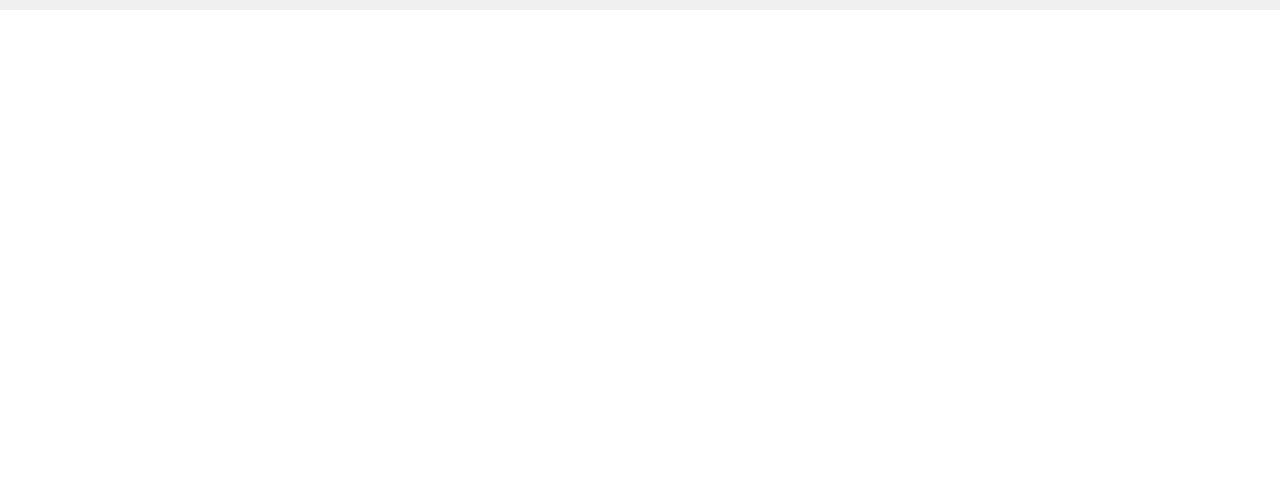
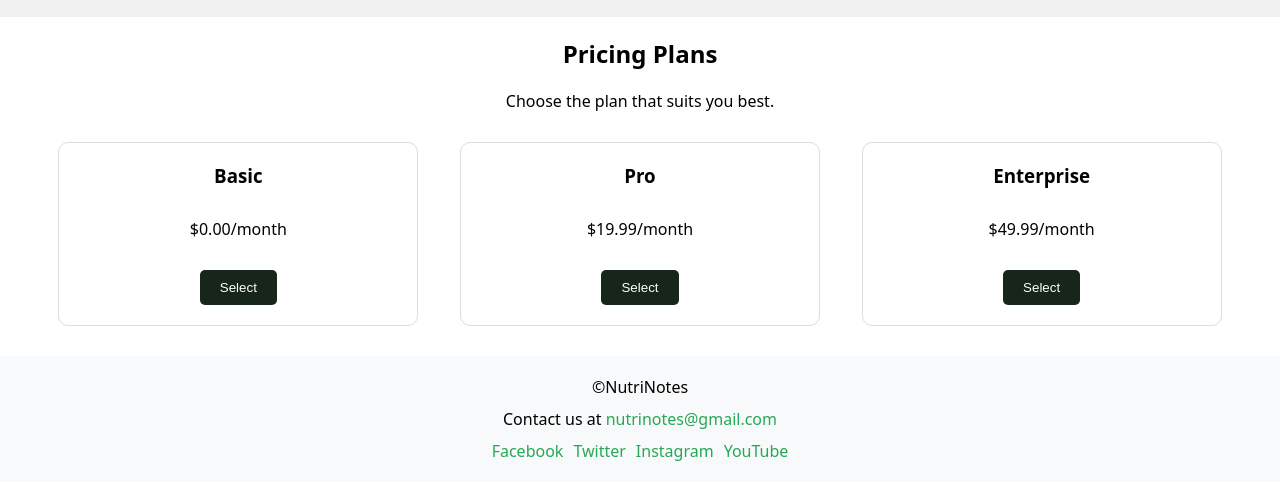
Before and after one commit to clizzix/genericapp, a plain HTML site: page index.html in a window 1280 px wide. Shown: the part 1421-1903 px from the top of the page. Before the commit the page ends 1431 px from the top, so only its background shows below. Drawn offline with Linux system fonts and the light colour scheme.

Commit message:
Applied even color styling and added footer section

```diff
--- a/index.html
+++ b/index.html
@@ -3,12 +3,12 @@
 <head>
     <meta charset="UTF-8">
     <meta name="viewport" content="width=device-width, initial-scale=1.0">
-    <title>genericapp</title>
+    <title>NutriNotes</title>
     <link rel="stylesheet" href="styles.css">
 </head>
 <body>
     <header>
-        <p class="product">Your cool product</p>
+        <p class="product">NutriNotes</p>
         <div>
             <ul class="nav">
                 <li><a href="#home">Home</a></li>
@@ -24,7 +24,7 @@
                 <p class="award">#1 Editors Choice App of 2025</p>
                 <h1>Some catchy line</h1>
                 <p class="hero-description">Some description of the app that is catchy and makes you want to use it.</p>
-                <button class="button">Try for free</button>
+                <a href="#tryout" class="button">Try for free</a>
             </div>
             <div class="demo">
                 <img src="demo-image.png" alt="Demo of the app" class="demo-image">
@@ -104,6 +104,38 @@
                     <p>Final argument that seals the deal.</p>
                 </div>
         </section>
+        <section id="prices">
+            <h2>Pricing Plans</h2>
+            <p>Choose the plan that suits you best.</p>
+            <div class="pricing-table">
+                <div class="pricing-plan" id="tryout">
+                    <h3>Basic</h3>
+                    <p>$0.00/month</p>
+                    <button class="button">Select</button>
+                </div>
+                <div class="pricing-plan">
+                    <h3>Pro</h3>
+                    <p>$19.99/month</p>
+                    <button class="button">Select</button>
+                </div>
+                <div class="pricing-plan">
+                    <h3>Enterprise</h3>
+                    <p>$49.99/month</p>
+                    <button class="button">Select</button>
+                </div>
+            </div>
+        </section>
     </main>
+    <footer>
+        <p>&copy;NutriNotes</p>
+        <p>Contact us at <a href="mailto:nutrinotes@gmail.com">nutrinotes@gmail.com</a>
+        </p>
+        <div class="social-media">
+            <a href="https://www.facebook.com" target="_blank">Facebook</a>
+            <a href="https://www.twitter.com" target="_blank">Twitter</a>
+            <a href="https://www.instagram.com" target="_blank">Instagram</a>
+            <a href="https://www.youtube.com" target="_blank">YouTube</a>
+        </div>
+    </footer>
 </body>
 </html>
--- a/styles.css
+++ b/styles.css
@@ -13,14 +13,15 @@ header {
     justify-content: space-between;
     align-items: center;
     padding: 10px 20px;
-    background-color: #f8f9fa;
+    background-color: #3b3e40;
     padding: 20px;
     text-align: center;
 }
-header p {
-    margin: 5px 0;
-    font-size: 1.2em;
-    color: #333;
+.product {
+    font-size: 1.5em;
+    font-weight: bold;
+    color: #26a854;
+    text-shadow: 1px 1px 2px rgba(0, 0, 0, 0.1);
 }
 .nav {
     display: flex;
@@ -36,14 +37,19 @@ header p {
 }
 .nav li {
     display: inline;
-    border: solid 1px #007bff;
+    border: solid 1px #17251a;
+    background-color: #17251a;
     border-radius: 5px;
     padding: 10px 15px;
 }
 .nav a {
     text-decoration: none;
-    color: #007bff;
+    color: #e3e5e6;
     font-weight: bold;
+}
+.nav li:hover {
+    background-color: #26a854;
+    transition: all 0.3s ease;
 }
 section {
     display: flex;
@@ -53,6 +59,14 @@ section {
     padding: 20px;
     background-color: #e5e3e3;
 }
+#home {
+    display: flex;
+    align-items: center;
+    justify-content: space-between;
+    background-color: #f0f0f0;
+    padding: 20px;
+    gap: 20px;
+}
 .hero {
     display: flex;
     flex-direction: column;
@@ -61,6 +75,9 @@ section {
     padding: 20px;
     border: 1px solid #ddd;
     background-color: #ffffff;
+}
+.hero a {
+    text-decoration: none;
 }
 .hero h1 {
     font-size: 2.5em;
@@ -82,14 +99,15 @@ section {
 }
 .button {
     padding: 10px 20px;
-    background-color: #007bff;
+    background-color: #17251a;
     color: white;
     border: none;
     border-radius: 5px;
     cursor: pointer;
 }
 button:hover {
-    background-color: #0056b3;
+    background-color: #26a854;
+    transition: all 0.3s ease;
 }
 .demo {
     display: flex;
@@ -195,3 +213,48 @@ button:hover {
     height: 50px;
     margin-bottom: 10px;
 }
+#prices {
+    display: flex;
+    flex-direction: column;
+    align-items: center;
+    padding: 20px;
+    background-color: #ffffff;
+    gap: 20px;
+}
+.pricing-table {
+    display: flex;
+    flex-direction: row;
+    justify-content: space-around;
+    width: 100%;
+    max-width: 1200px;
+    gap: 5px;
+}
+.pricing-plan {
+    display: flex;
+    flex-direction: column;
+    align-items: center;
+    padding: 20px;
+    border: 1px solid #ddd;
+    border-radius: 10px;
+    text-align: center;
+    width: 30%;
+    margin: 10px;
+    gap: 30px;
+}
+footer {
+    display: flex;
+    flex-direction: column;
+    align-items: center;
+    padding: 20px;
+    background-color: #f8f9fa;
+    text-align: center;
+    gap: 10px;
+}
+footer a {
+    text-decoration: none;
+    color: #26a854;
+}
+.social-media {
+    display: flex;;
+    gap: 10px;
+}
```
